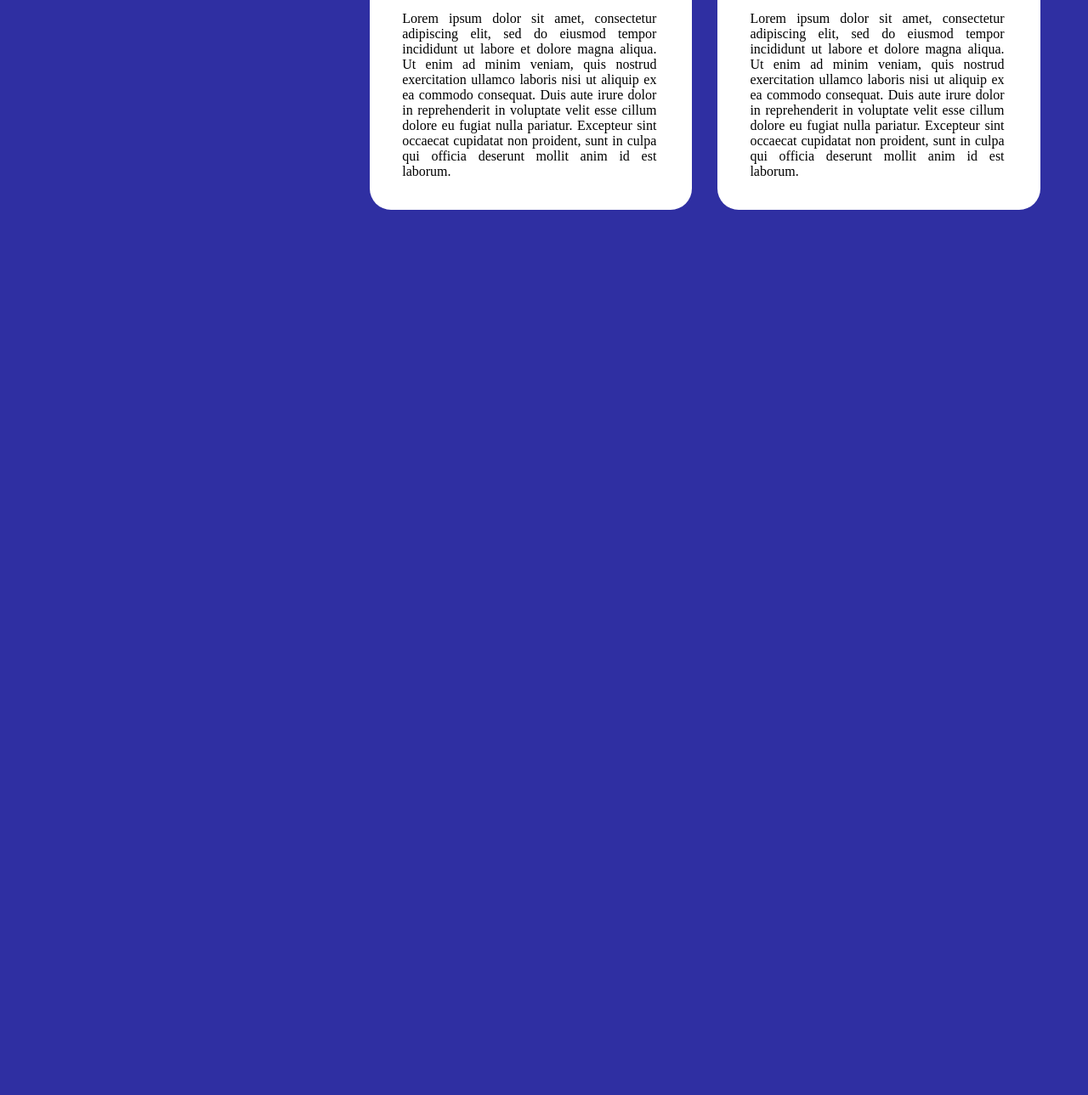
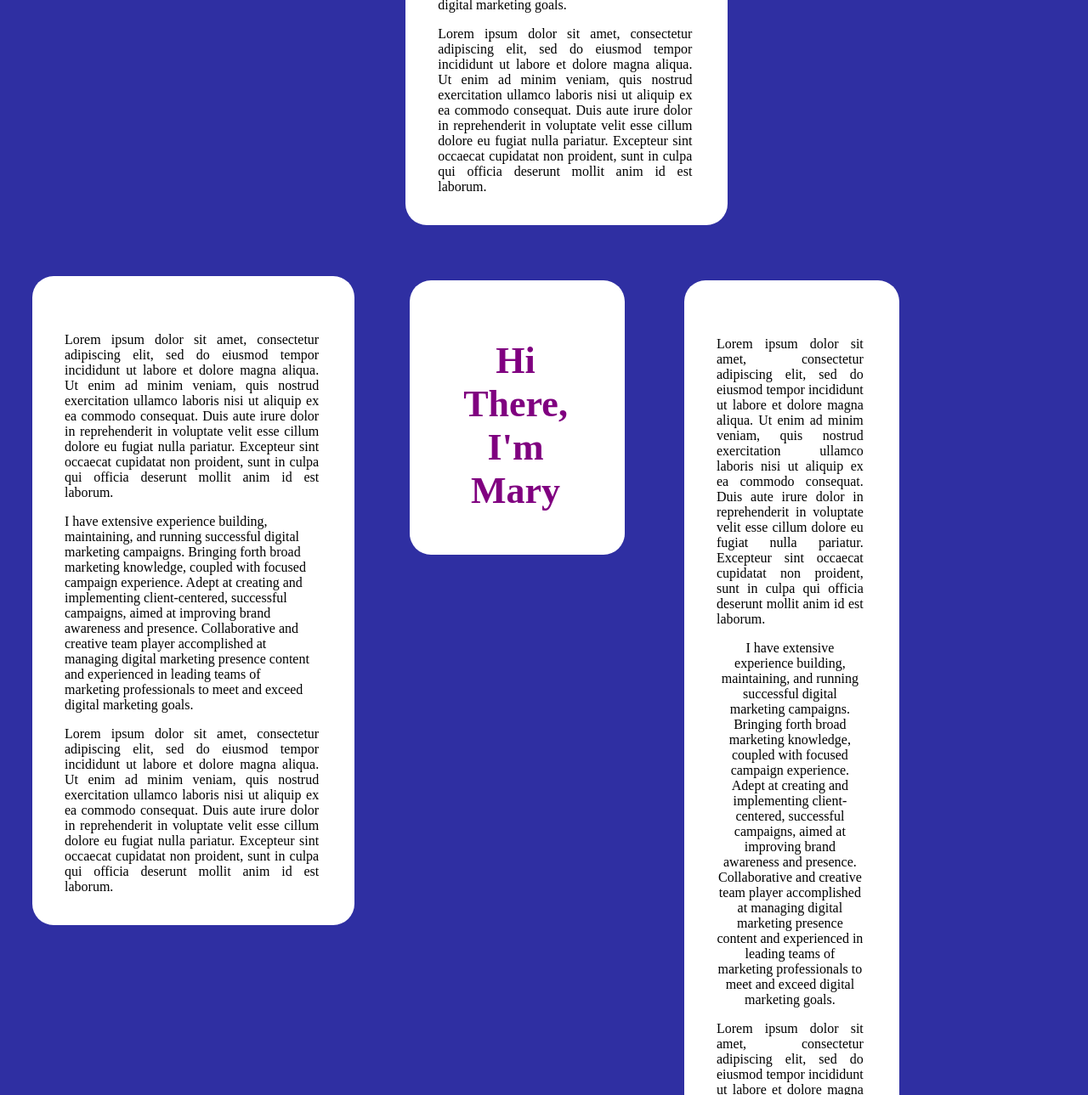
Before and after one commit to mmwihaki/portfolio-website, a plain HTML site: page index.html in a window 1280 px wide. Shown: the part 1401-2690 px from the top of the page at 85% size. Before the commit the page ends 1660 px from the top, so only its background shows below. Drawn offline with Linux system fonts and the light colour scheme.

Commit message:
add experience section

```diff
--- a/css/styles.css
+++ b/css/styles.css
@@ -38,8 +38,16 @@
   width: 30%;
   padding: 10px
   height: absolute;
-  margin: 12px;
-  margin-left: 18px;
+  margin: 30px;
+}
+
+.workcolumn {
+  float: left;
+  width: 20%;
+  padding: 10px
+  height: absolute;
+  margin: 35px;
+  text-align: center;
 }
 
 /* Clear floats after the columns */
--- a/index.html
+++ b/index.html
@@ -67,4 +67,46 @@
   </div>
 </div>
 
+<! -- work experience-->
+<div class="row" style="align: center;">
+  <div class="workcolumn" style="background-color: white; border-radius: 25px">
+      <div style="length: 100%, padding: 12px; margin-top: 2px;">
+        <div class="aboutme">
+          <h1 style="font-size: 44px; color: purple; smargin-top: 200px";>Hi There, I'm Mary</h1>
+        </div>
+      </div>
+    </div>
+
+
+<div class="workcolumn" style="background-color: white; border-radius:25px; width: absolute; column-gap: 20px;" >
+    <div style="length: 100%, padding: 12px; margin-top: 12px; transition:fade-in;">
+      <div class="aboutme">
+            <p style="text-align: justify;">Lorem ipsum dolor sit amet, consectetur adipiscing elit, sed do eiusmod tempor incididunt ut labore et dolore magna aliqua. Ut enim ad minim veniam, quis nostrud exercitation ullamco laboris nisi ut aliquip ex ea commodo consequat. Duis aute irure dolor in reprehenderit in voluptate velit esse cillum dolore eu fugiat nulla pariatur. Excepteur sint occaecat cupidatat non proident, sunt in culpa qui officia deserunt mollit anim id est laborum.</p>
+            <p>I have extensive experience building, maintaining, and running successful digital marketing campaigns. Bringing forth broad marketing knowledge, coupled with focused campaign experience. Adept at creating and implementing client-centered, successful campaigns, aimed at improving brand awareness and presence. Collaborative and creative team player accomplished at managing digital marketing presence content and experienced in leading teams of marketing professionals to meet and exceed digital marketing goals.</p>
+            <p style="text-align: justify;">Lorem ipsum dolor sit amet, consectetur adipiscing elit, sed do eiusmod tempor incididunt ut labore et dolore magna aliqua. Ut enim ad minim veniam, quis nostrud exercitation ullamco laboris nisi ut aliquip ex ea commodo consequat. Duis aute irure dolor in reprehenderit in voluptate velit esse cillum dolore eu fugiat nulla pariatur. Excepteur sint occaecat cupidatat non proident, sunt in culpa qui officia deserunt mollit anim id est laborum.</p>
+      </div>
+    </div>
+ </div>
+
+ <div class="workcolumn" style="background-color: white; border-radius:25px; width: absolute; column-gap: 20px;" >
+     <div style="length: 100%, padding: 12px; margin-top: 12px; transition:fade-in;">
+       <div class="aboutme">
+             <p style="text-align: justify;">Lorem ipsum dolor sit amet, consectetur adipiscing elit, sed do eiusmod tempor incididunt ut labore et dolore magna aliqua. Ut enim ad minim veniam, quis nostrud exercitation ullamco laboris nisi ut aliquip ex ea commodo consequat. Duis aute irure dolor in reprehenderit in voluptate velit esse cillum dolore eu fugiat nulla pariatur. Excepteur sint occaecat cupidatat non proident, sunt in culpa qui officia deserunt mollit anim id est laborum.</p>
+             <p>I have extensive experience building, maintaining, and running successful digital marketing campaigns. Bringing forth broad marketing knowledge, coupled with focused campaign experience. Adept at creating and implementing client-centered, successful campaigns, aimed at improving brand awareness and presence. Collaborative and creative team player accomplished at managing digital marketing presence content and experienced in leading teams of marketing professionals to meet and exceed digital marketing goals.</p>
+             <p style="text-align: justify;">Lorem ipsum dolor sit amet, consectetur adipiscing elit, sed do eiusmod tempor incididunt ut labore et dolore magna aliqua. Ut enim ad minim veniam, quis nostrud exercitation ullamco laboris nisi ut aliquip ex ea commodo consequat. Duis aute irure dolor in reprehenderit in voluptate velit esse cillum dolore eu fugiat nulla pariatur. Excepteur sint occaecat cupidatat non proident, sunt in culpa qui officia deserunt mollit anim id est laborum.</p>
+       </div>
+     </div>
+  </div>
+
+ <div class="workcolumn" style="background-color: white; border-radius:25px; width: absolute;">
+     <div style="length: 100%, padding: 12px; margin-top: 12px; transition:fade-in;">
+       <div class="aboutme">
+             <p style="text-align: justify;">Lorem ipsum dolor sit amet, consectetur adipiscing elit, sed do eiusmod tempor incididunt ut labore et dolore magna aliqua. Ut enim ad minim veniam, quis nostrud exercitation ullamco laboris nisi ut aliquip ex ea commodo consequat. Duis aute irure dolor in reprehenderit in voluptate velit esse cillum dolore eu fugiat nulla pariatur. Excepteur sint occaecat cupidatat non proident, sunt in culpa qui officia deserunt mollit anim id est laborum.</p>
+             <p>I have extensive experience building, maintaining, and running successful digital marketing campaigns. Bringing forth broad marketing knowledge, coupled with focused campaign experience. Adept at creating and implementing client-centered, successful campaigns, aimed at improving brand awareness and presence. Collaborative and creative team player accomplished at managing digital marketing presence content and experienced in leading teams of marketing professionals to meet and exceed digital marketing goals.</p>
+             <p style="text-align: justify;">Lorem ipsum dolor sit amet, consectetur adipiscing elit, sed do eiusmod tempor incididunt ut labore et dolore magna aliqua. Ut enim ad minim veniam, quis nostrud exercitation ullamco laboris nisi ut aliquip ex ea commodo consequat. Duis aute irure dolor in reprehenderit in voluptate velit esse cillum dolore eu fugiat nulla pariatur. Excepteur sint occaecat cupidatat non proident, sunt in culpa qui officia deserunt mollit anim id est laborum.</p>
+       </div>
+     </div>
+  </div>
+</div>
+
 </html>
```
